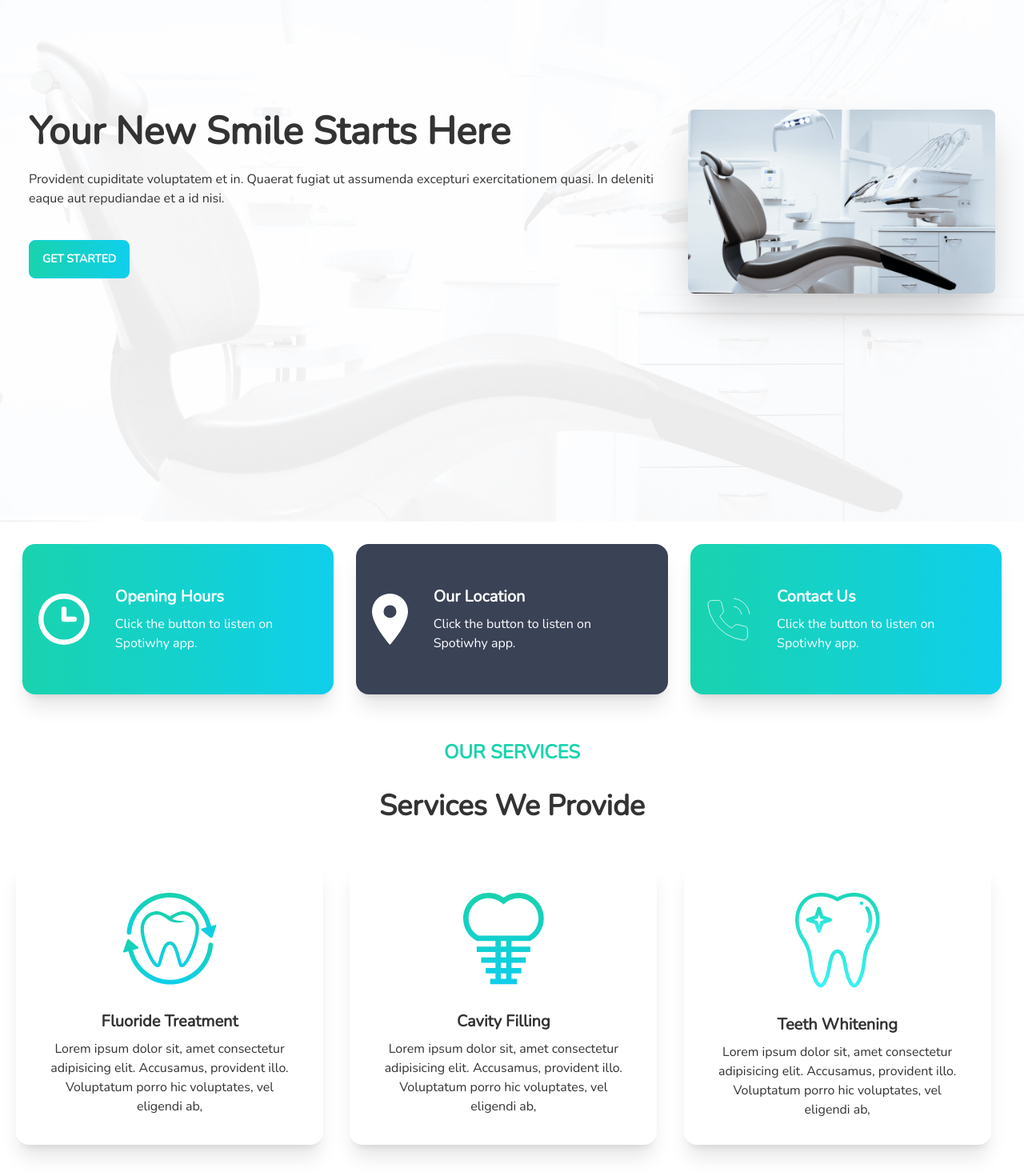
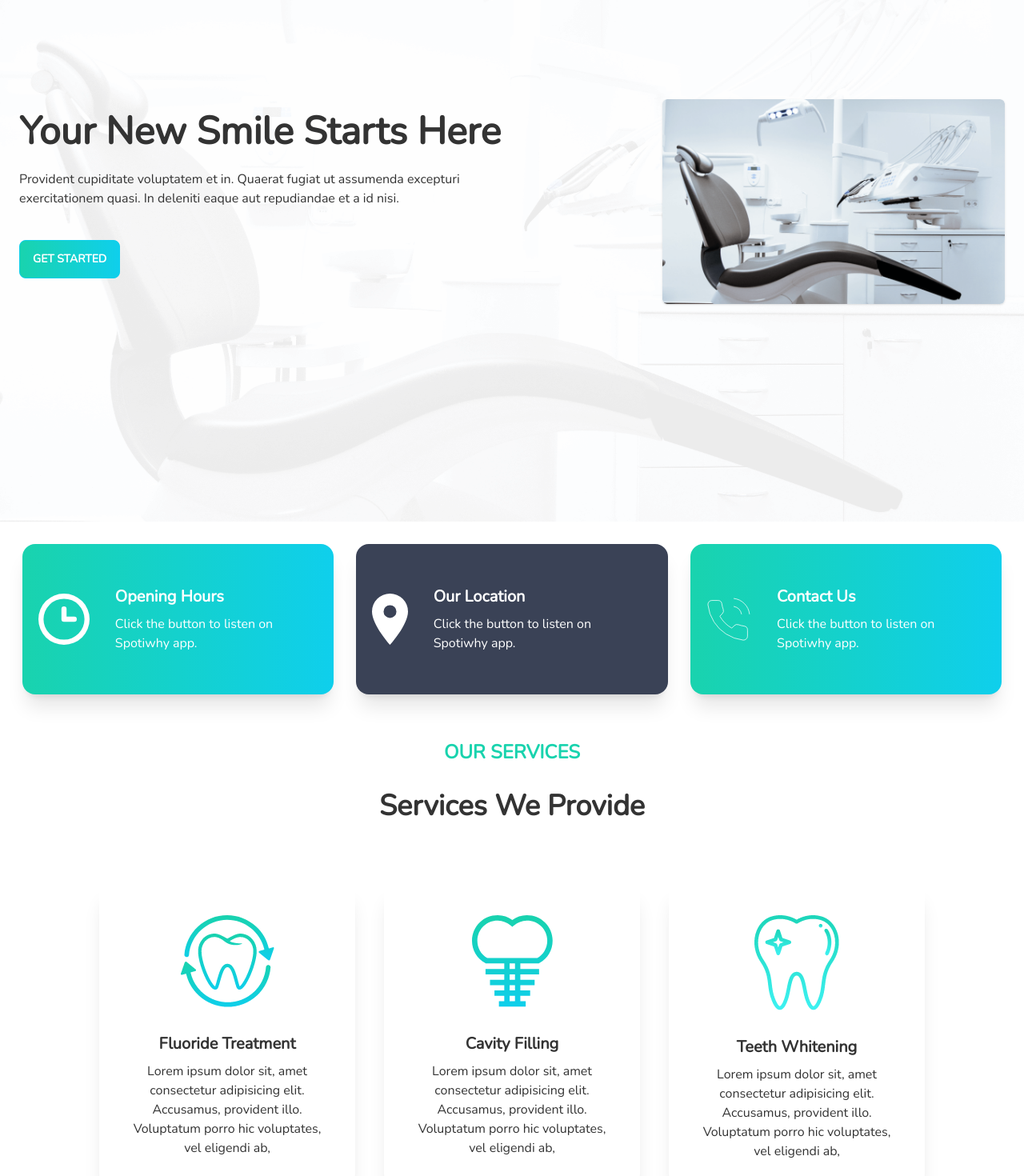
Before and after one commit to jannatul114/Doctors-Portal, a React (Create React App) app: page / in a window 1280 px wide. Shown: the part 260-1730 px from the top of the page at 80% size. Built offline with nearby package versions, Linux system fonts and the light colour scheme.

Commit message:
home page done

```diff
--- a/src/Pages/Home/Banner.js
+++ b/src/Pages/Home/Banner.js
@@ -4,15 +4,40 @@ import banner from '../../assets/images/bg.png';
 import StartedButton from '../Shared/StartedButton';
 const Banner = () => {
     return (
-        <div className="hero min-h-screen p-5" style={{ backgroundImage: `url(${banner})` }}>
-            <div className="hero-content flex-col lg:flex-row-reverse">
-                <img src={chair} className="max-w-sm rounded-lg shadow-2xl" />
-                <div>
-                    <h1 className="text-5xl font-bold">Your New Smile Starts Here</h1>
-                    <p className="py-6">Provident cupiditate voluptatem et in. Quaerat fugiat ut assumenda excepturi exercitationem quasi. In deleniti eaque aut repudiandae et a id nisi.</p>
-                    <StartedButton>Get Started</StartedButton>
+        // <div className="hero min-h-screen p-0" style={{ backgroundImage: `url(${banner})` }}>
+        //     <div className="hero-content flex-col lg:flex-row-reverse">
+        //         <div className='flex justify-center'>
+        //             <img src={chair} className="max-w-sm rounded-lg shadow-2xl" />
+        //         </div>
+        //         <div>
+        //             <h1 className="text-5xl font-bold">Your New Smile Starts Here</h1>
+        //             <p className="py-6">Provident cupiditate voluptatem et in. Quaerat fugiat ut assumenda excepturi exercitationem quasi. In deleniti eaque aut repudiandae et a id nisi.</p>
+        //             <StartedButton>Get Started</StartedButton>
+        //         </div>
+        //     </div>
+        // </div>
+        <div className="hero min-h-screen p-0" style={{ backgroundImage: `url(${banner})` }}>
+
+
+            <div className="container px-6 py-8 mx-auto">
+                <div className="items-center lg:flex">
+                    <div className="lg:w-1/2">
+                        <h1 className="text-5xl font-bold">Your New Smile Starts Here</h1>
+                        <p className="py-6">Provident cupiditate voluptatem et in. Quaerat fugiat ut assumenda excepturi exercitationem quasi. In deleniti eaque aut repudiandae et a id nisi.</p>
+                        <StartedButton>Get Started</StartedButton>
+
+                    </div>
+
+                    <div className="mt-8 lg:mt-0 lg:w-1/2">
+                        <div className="flex items-center justify-center lg:justify-end">
+                            <div className="max-w-lg">
+                                <img className="object-cover object-center w-full h-64 rounded-md shadow" src={chair} alt="" />
+                            </div>
+                        </div>
+                    </div>
                 </div>
             </div>
+
         </div>
 
     );
--- a/src/Pages/Home/Contact.js
+++ b/src/Pages/Home/Contact.js
@@ -1,5 +1,6 @@
 import React from 'react';
 import appoinment from '../../assets/images/appointment.png'
+import StartedButton from '../Shared/StartedButton';
 
 const Contact = () => {
     return (
@@ -10,9 +11,16 @@ const Contact = () => {
 
             <div className='flex justify-center items-center my-7  p-2'>
                 <div className=''>
-                    <input type="text" placeholder="email" className="input input-bordered input-primary w-full max-w-md" />
-                    <input type="text" placeholder="Type here" className="input input-bordered input-primary w-full max-w-md my-6" />
-                    <input type="text" placeholder="Type here" className="input input-bordered input-primary w-full max-w-md" />
+                    <div className='flex justify-center'>
+                        <div>
+                            <input type="text" placeholder="Email" className="input input-bordered input-primary w-full max-w-md" />
+                            <input type="text" placeholder="Subject" className="input input-bordered input-primary w-full max-w-md my-6" />
+                        </div>
+                    </div>
+                    <textarea class="textarea w-full" placeholder="message"></textarea>
+                    <div className='flex justify-center'>
+                        <StartedButton>Submit</StartedButton>
+                    </div>
                 </div>
             </div>
         </section>
--- a/src/Pages/Home/Home.js
+++ b/src/Pages/Home/Home.js
@@ -6,6 +6,7 @@ import Info from './info';
 import Services from './Services';
 import Testimonials from './Testimonials';
 import Contact from './Contact';
+import Footer from '../Shared/Footer/Footer';
 
 const Home = () => {
     return (
@@ -17,6 +18,7 @@ const Home = () => {
             <MakeAppoinment></MakeAppoinment>
             <Testimonials></Testimonials>
             <Contact></Contact>
+            <Footer></Footer>
         </div>
     );
 };
--- a/src/Pages/Home/Services.js
+++ b/src/Pages/Home/Services.js
@@ -7,8 +7,9 @@ const Services = () => {
         <div>
             <h1 className='text-2xl text-center font-bold text-secondary mt-12 mb-8'>OUR SERVICES</h1>
             <h1 className='text-4xl text-center font-bold mb-12'>Services We Provide</h1>
-            <div className='grid grid-cols-1 lg:grid-cols-3 md:grid-cols-2 gap-3 m-5'>
-                <div className="card w-96 bg-base-100 shadow-xl">
+            <div className='flex justify-around'>
+                <div className='grid grid-cols-1 lg:grid-cols-3 md:grid-cols-2 gap-3 m-4'>
+                    <div className="card w-80 m-3 bg-base-100 shadow-xl">
                         <figure className="px-10 pt-10">
                             <img src={floride} alt="Shoes" className="rounded-xl" />
                         </figure>
@@ -17,7 +18,7 @@ const Services = () => {
                             <p>Lorem ipsum dolor sit, amet consectetur adipisicing elit. Accusamus, provident illo. Voluptatum porro hic voluptates, vel eligendi ab, </p>
                         </div>
                     </div>
-                <div className="card w-96 bg-base-100 shadow-xl">
+                    <div className="card w-80 m-3 bg-base-100 shadow-xl">
                         <figure className="px-10 pt-10">
                             <img src={cavity} alt="Shoes" className="rounded-xl" />
                         </figure>
@@ -27,7 +28,7 @@ const Services = () => {
 
                         </div>
                     </div>
-                <div className="card w-96 bg-base-100 shadow-xl">
+                    <div className="card w-80 m-3 bg-base-100 shadow-xl">
                         <figure className="px-10 pt-10">
                             <img src={white} alt="Shoes" className="rounded-xl" />
                         </figure>
@@ -40,6 +41,7 @@ const Services = () => {
 
                 </div>
             </div>
+        </div>
 
     );
 };
--- /dev/null
+++ b/src/Pages/Shared/Footer/Footer.js
@@ -0,0 +1,34 @@
+import React from 'react';
+import footerbg from '../../../assets/images/footer.png';
+const Footer = () => {
+    return (
+        <footer style={{ backgroundImage: `url(${footerbg})`, backgroundSize: 'cover' }} className=" p-10 text-neutral ">
+            <div className="footer">
+                <div>
+                    <span className="footer-title font-bold">SERVICES</span>
+                    <a className="link link-hover">Emergency Checkup</a>
+                    <a className="link link-hover">Monthly Checkup</a>
+                    <a className="link link-hover">Weekly Checkup</a>
+                    <a className="link link-hover">Deep Checkup</a>
+                </div>
+                <div>
+                    <span className="footer-title">ORAL HEALTH</span>
+                    <a className="link link-hover">Fluoride Treatment</a>
+                    <a className="link link-hover">Cavity Filling</a>
+                    <a className="link link-hover">Teath Whitening</a>
+
+                </div>
+                <div>
+                    <span className="footer-title">OUR ADDRESS</span>
+                    <a className="link link-hover">New York - 101010 Hudson</a>
+                </div>
+
+            </div>
+            <div className='my-10 text-center'>
+                <p>Copyright 2022 All Rights Reserved</p>
+            </div>
+        </footer>
+    );
+};
+
+export default Footer;
```
Lines whose indentation alone changed are shown as unchanged.
